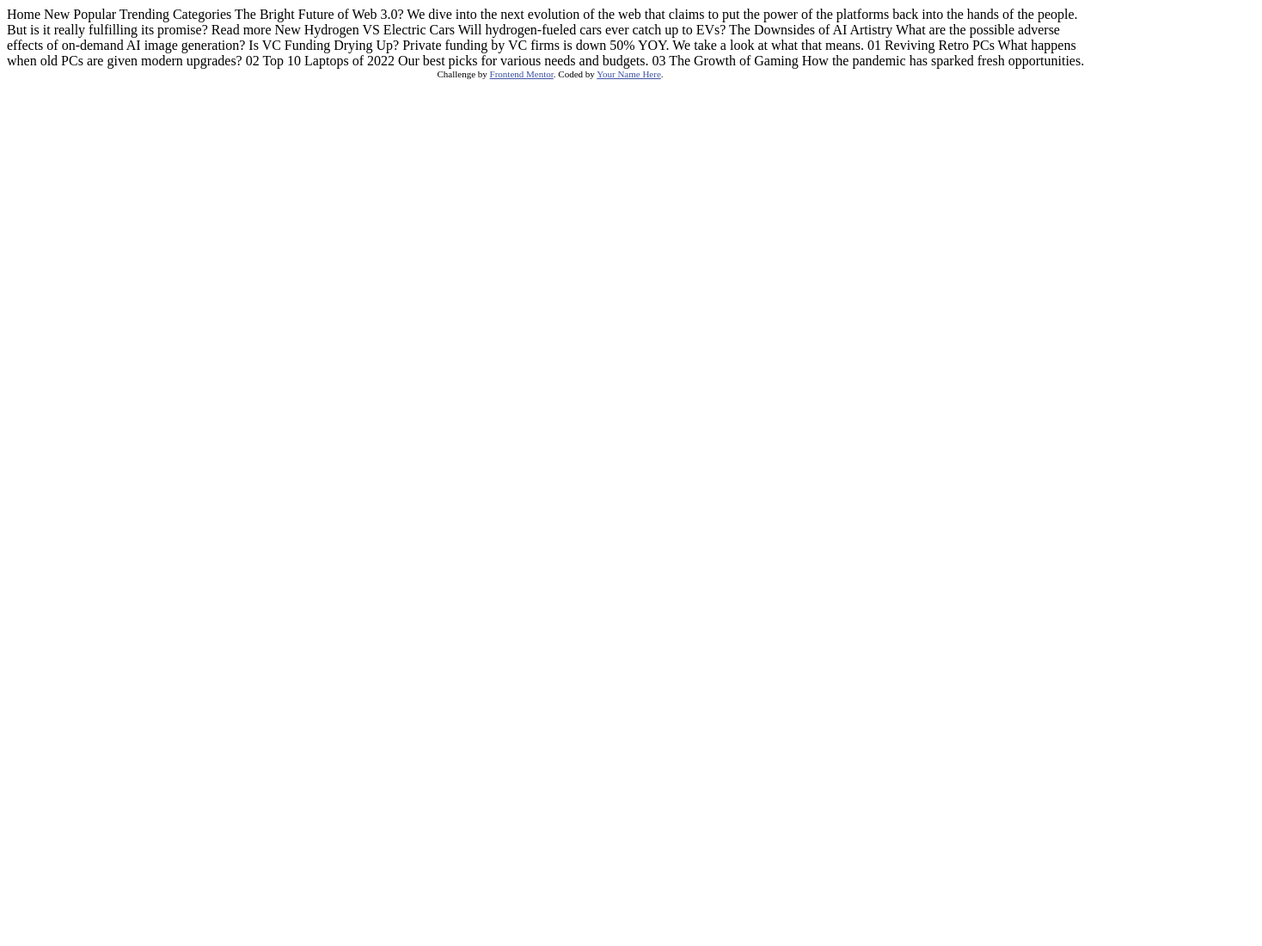
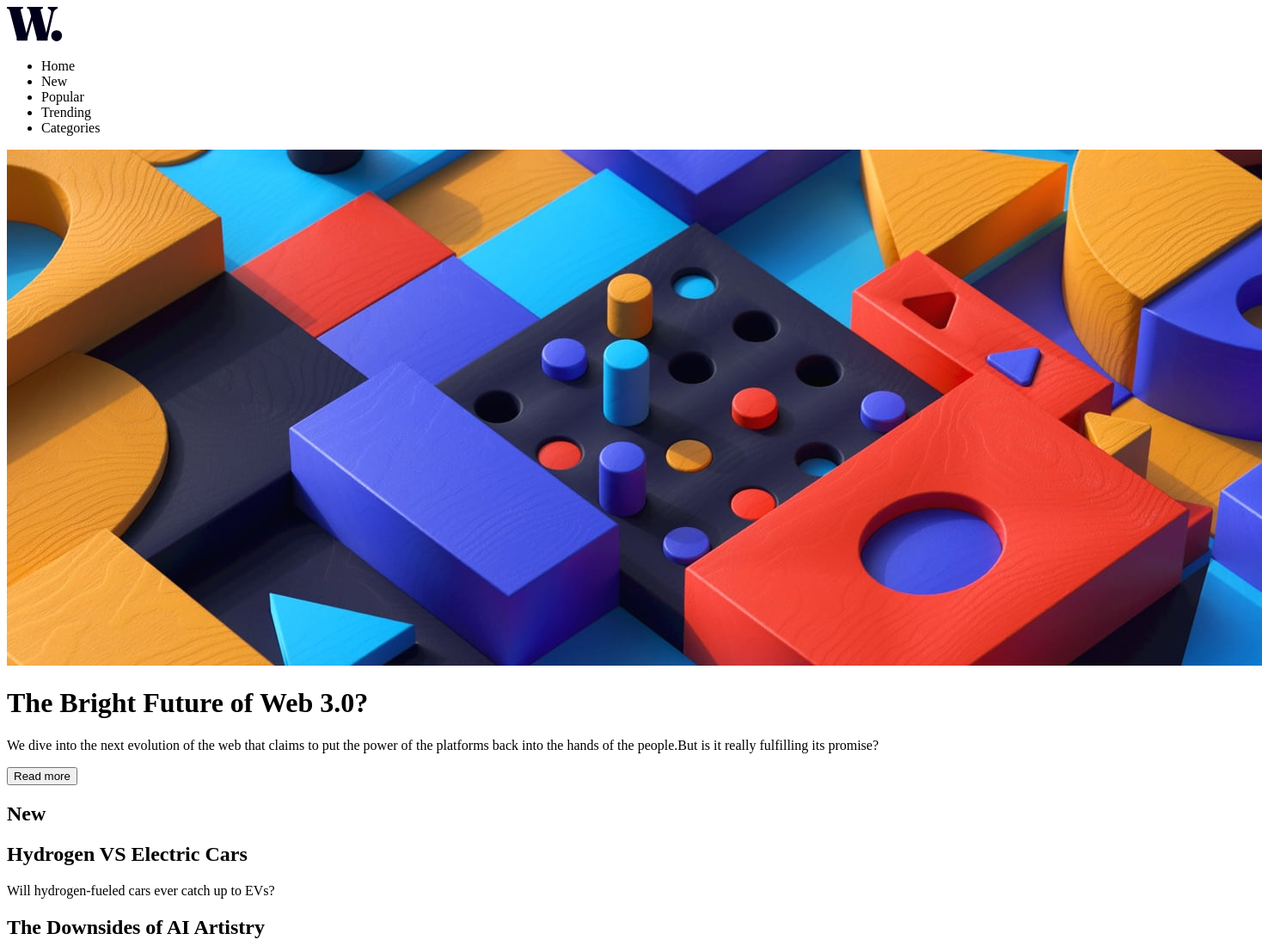
Before and after one commit to Aayush895/News-Homepage, a plain HTML site: page index.html in a window 1280 px wide. Shown: the top 1100 px of the page at 86% size, 1468 px wide, since content can reach past the window. Before the commit the page ends 800 px from the top, so only its background shows below. Drawn offline with Linux system fonts and the light colour scheme.

Commit message:
Website skeleton done

```diff
--- a/index.html
+++ b/index.html
@@ -1,8 +1,10 @@
 <!DOCTYPE html>
 <html lang="en">
+
 <head>
   <meta charset="UTF-8">
-  <meta name="viewport" content="width=device-width, initial-scale=1.0"> <!-- displays site properly based on user's device -->
+  <meta name="viewport" content="width=device-width, initial-scale=1.0">
+  <!-- displays site properly based on user's device -->
 
   <link rel="icon" type="image/png" sizes="32x32" href="./assets/images/favicon-32x32.png">
 
@@ -10,51 +12,153 @@
 
   <!-- Feel free to remove these styles or customise in your own stylesheet 👍 -->
   <style>
-    .attribution { font-size: 11px; text-align: center; }
-    .attribution a { color: hsl(228, 45%, 44%); }
+    .attribution {
+      font-size: 11px;
+      text-align: center;
+    }
+
+    .attribution a {
+      color: hsl(228, 45%, 44%);
+    }
   </style>
 </head>
+
 <body>
+  <main>
+    <nav>
+      <div id="nav-logo">
+        <img src="assets/images/logo.svg" alt="nav-logo">
+      </div>
+      <ul id="list-items">
+        <li>Home</li>
+        <li>New</li>
+        <li>Popular</li>
+        <li>Trending</li>
+        <li>Categories</li>
+      </ul>
+    </nav>
 
-  Home
-  New
-  Popular
-  Trending
-  Categories
+    <div id="news-container">
+      <div class="trending-news">
+        <div class="trending-news-img">
+          <img src="assets/images/image-web-3-desktop.jpg" alt="web3-img">
+        </div>
+        <div class="trending-news-header">
+          <h1>The Bright Future of Web 3.0?</h1>
+        </div>
+        <div class="trending-news-body">
+          <p>
+            We dive into the next evolution of the web that claims to put the power of the platforms back into the hands
+            of the
+            people.But is it really fulfilling its promise?
+          </p>
+          <button>Read more</button>
+        </div>
+      </div>
 
-  The Bright Future of Web 3.0?
+      <aside class="new-news-articles">
+        <div class="new-news-header">
+          <h1>New</h1>
+        </div>
 
-  We dive into the next evolution of the web that claims to put the power of the platforms back into the hands of the people.
-  But is it really fulfilling its promise?
+        <div class="new-news-items">
+          <div class="new-news item-1">
+            <h2>
+              Hydrogen VS Electric Cars
+            </h2>
+            <p>
+              Will hydrogen-fueled cars ever catch up to EVs?
+            </p>
+          </div>
+          <div class="new-news item-2">
+            <h2>
+              The Downsides of AI Artistry
+            </h2>
+            <p>
+              What are the possible adverse effects of on-demand AI image generation?
+            </p>
+          </div>
+          <div class="new-news item-3">
+            <h2>
+              Is VC Funding Drying Up?
+            </h2>
+            <p>
+              Private funding by VC firms is down 50% YOY. We take a look at what that means.
+            </p>
+          </div>
+        </div>
+      </aside>
+    </div>
 
-  Read more
+    <div id="related-news">
+      <div class="related-news related-news-1">
+        <div class="related-news-img">
+          <img src="assets/images/image-retro-pcs.jpg" alt="retro-pc">
+        </div>
+        <h2>01</h2>
+        <div class="news-body">
+          <h4>Reviving Retro PCs</h4>
+          <p>What happens when old PCs are given modern upgrades?</p>
+        </div>
+      </div>
 
-  New
+      <div class="related-news related-news-2">
+        <div class="related-news-img">
+          <img src="assets/images/image-top-laptops.jpg" alt="retro-pc">
+        </div>
+        <h2>02</h2>
+        <div class="news-body">
+          <h4>Top 10 Laptops of 2022</h4>
+          <p>Our best picks for various needs and budgets.</p>
+        </div>
+      </div>
 
-  Hydrogen VS Electric Cars
-  Will hydrogen-fueled cars ever catch up to EVs?
+      <div class="related-news related-news-3">
+        <div class="related-news-img">
+          <img src="assets/images/image-gaming-growth.jpg" alt="retro-pc">
+        </div>
+        <h2>03</h2>
+        <div class="news-body">
+          <h4>The Growth of Gaming</h4>
+          <p>How the pandemic has sparked fresh opportunities.</p>
+        </div>
+      </div>
 
-  The Downsides of AI Artistry
-  What are the possible adverse effects of on-demand AI image generation?
+    </div>
+  </main>
 
-  Is VC Funding Drying Up?
-  Private funding by VC firms is down 50% YOY. We take a look at what that means.
 
-  01
-  Reviving Retro PCs
-  What happens when old PCs are given modern upgrades?
 
-  02
-  Top 10 Laptops of 2022
-  Our best picks for various needs and budgets.
 
-  03
-  The Growth of Gaming
-  How the pandemic has sparked fresh opportunities.
+
+
+
+
+
+
+
+
+
+
+
+
+
+
+
+
+
+
+
+
+
+
+
+
 
   <div class="attribution">
     Challenge by <a href="https://www.frontendmentor.io?ref=challenge" target="_blank">Frontend Mentor</a>.
     Coded by <a href="#">Your Name Here</a>.
   </div>
 </body>
+
 </html>
```
